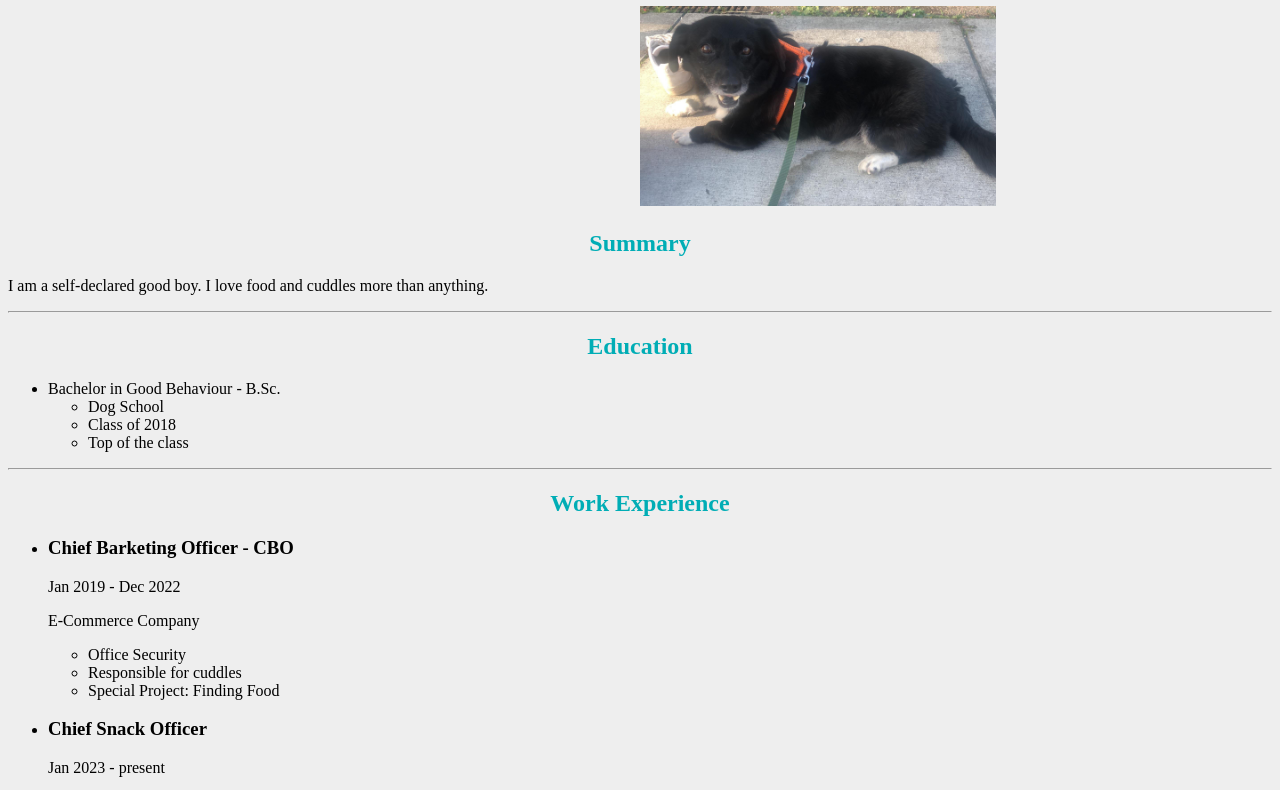
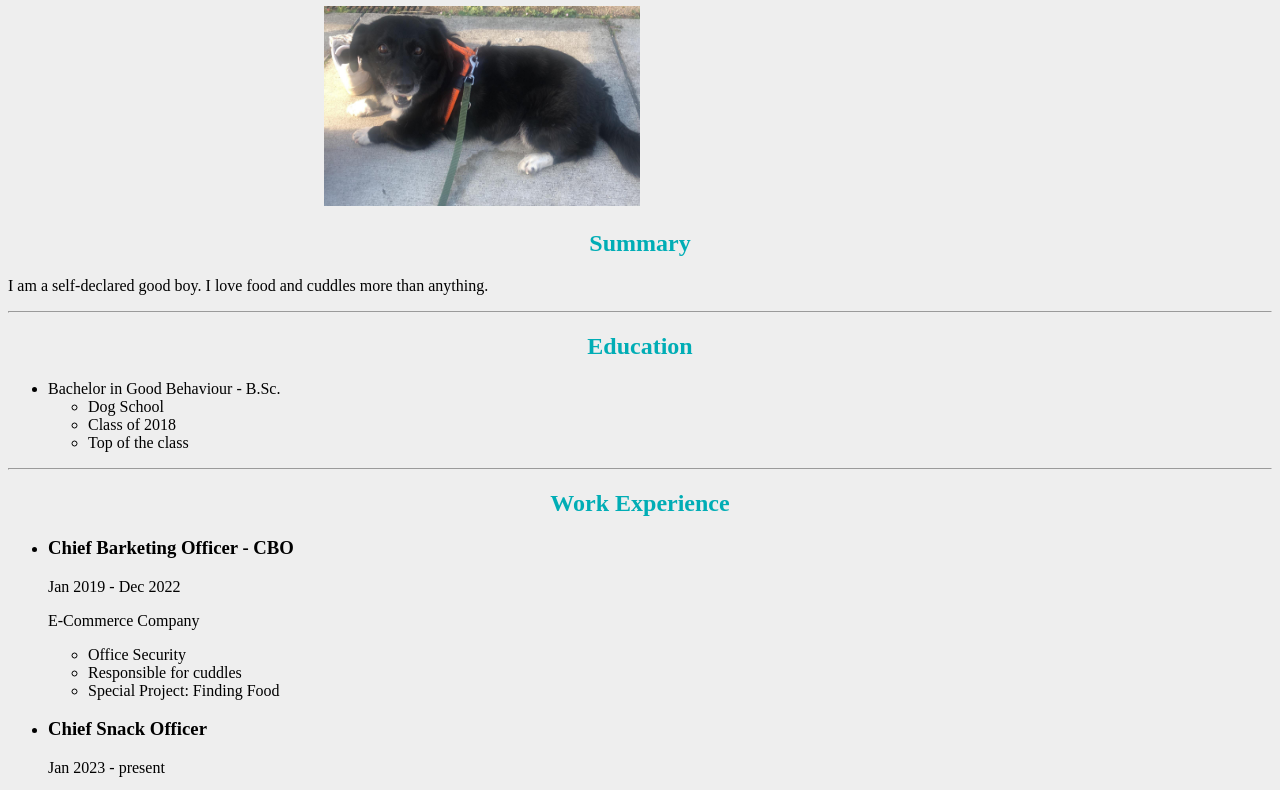
Before and after one commit to Niclas-BB/Brunos-Resume, a plain HTML site: page index.html in a window 1280 px wide. Shown: the part 102-892 px from the top of the page. Drawn offline with Linux system fonts and the light colour scheme.

Commit message:
Style Update

```diff
--- a/public/style.css
+++ b/public/style.css
@@ -4,10 +4,9 @@
 
 .main-heading{
     width: 50%;
-    margin-left: 50%;
+    margin-left: 25%;
     margin-top: 50px;
     font-family: 'Libre Baskerville', serif;
-    color: white;
 }
 
 h1{
@@ -18,6 +17,8 @@ h1{
 img{
     width: 300;
     height: 300;
+    position: relative;
+    width: 50%;
 }
 
 h2{
```
Also changed, not shown: public/motivation.html (+0 -16 lines).
